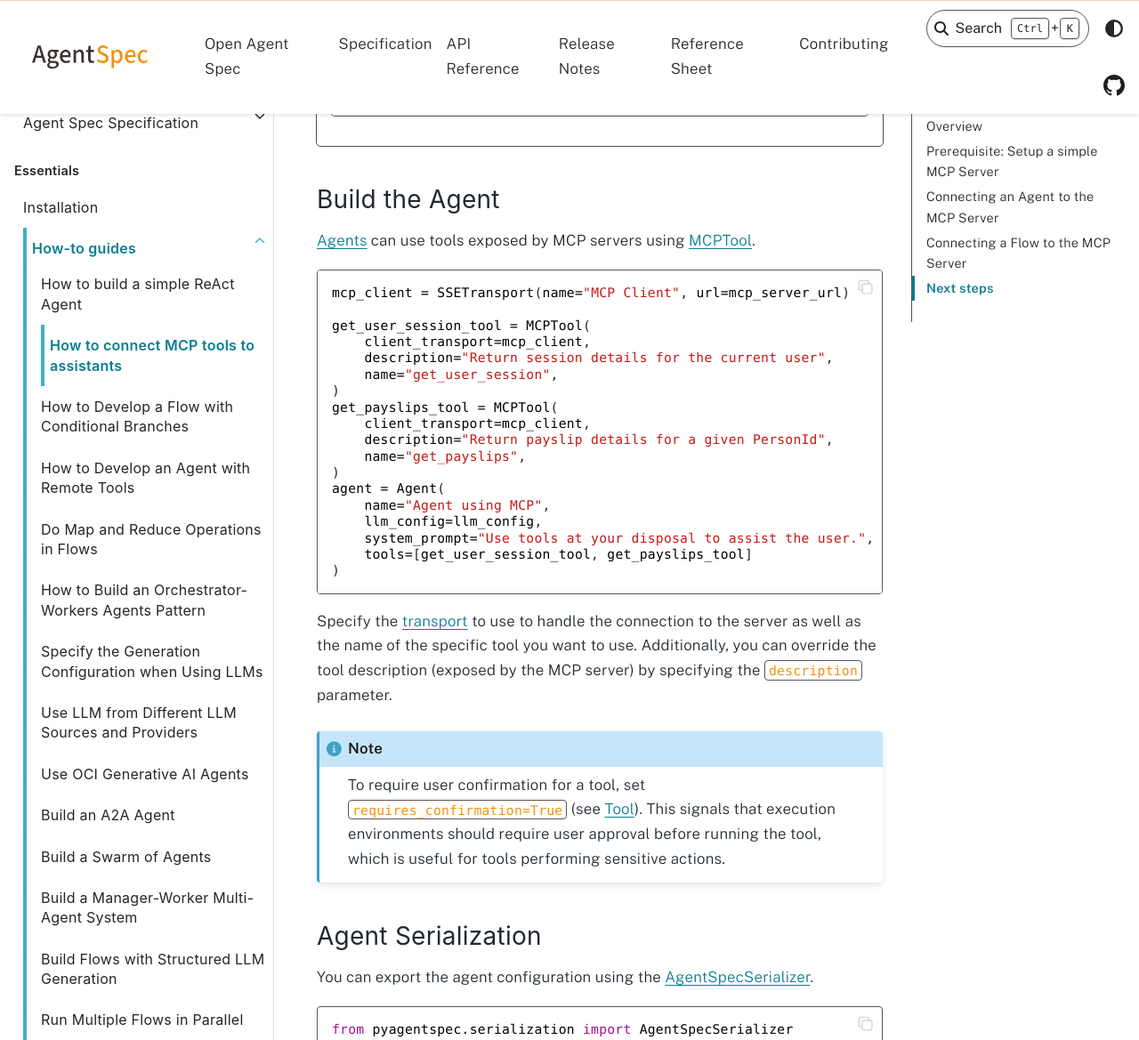
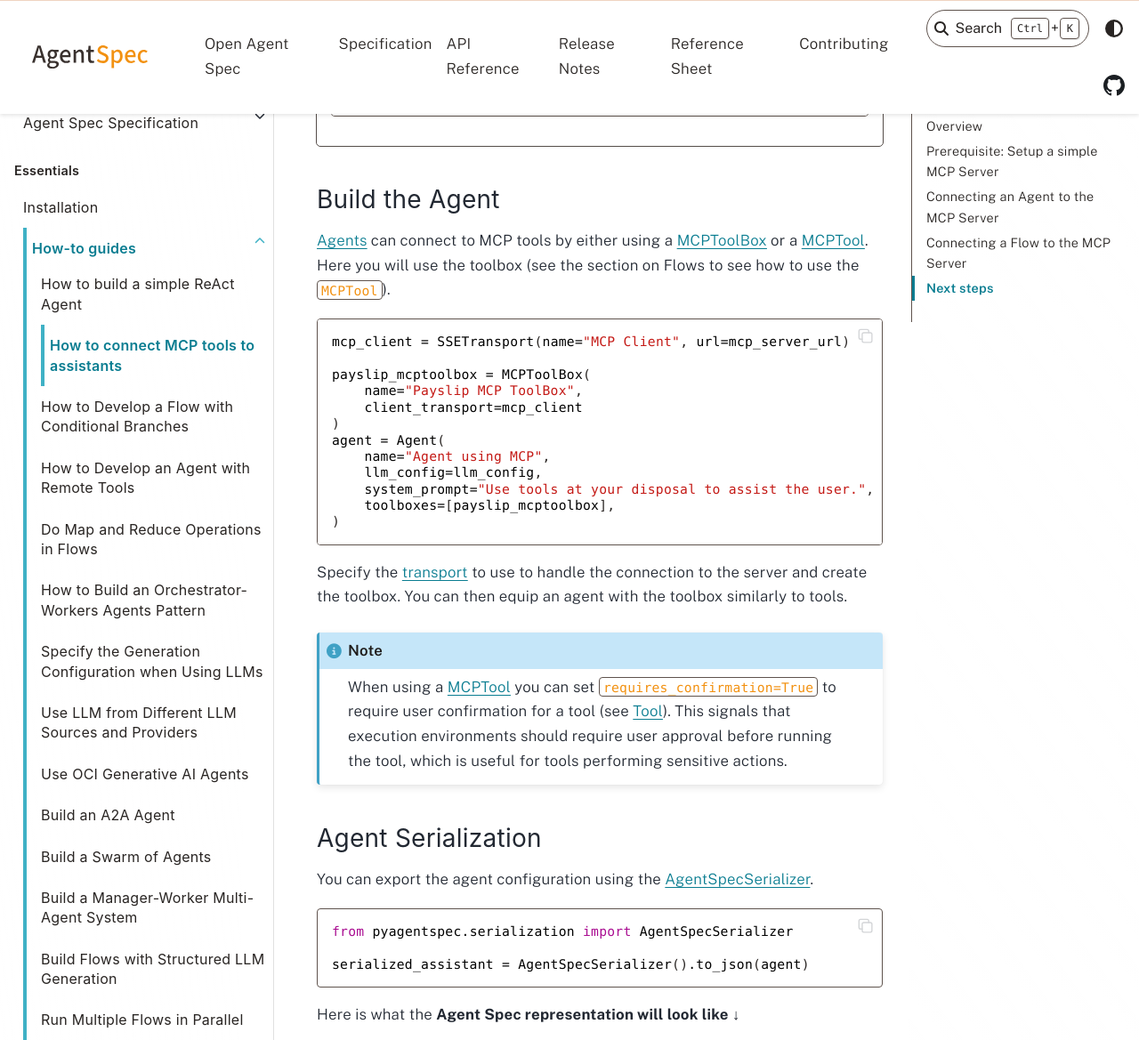
Before and after one commit to oracle/agent-spec, a Sphinx documentation site: the page built from docs/pyagentspec/source/howtoguides/howto_mcp.rst, in a window 1280 px wide and 1400 px high, scrolled down 4119 px, cut to the strip 0-1169 px from the top of the window. Shown: the whole strip at 89% size. Built offline with Sphinx 7.4.7 and the PyData theme 0.15.4, drawn with Linux system fonts in a browser that asks for light colours.

Commit message:
docs: adding ToolBox to MCP guide

```diff
--- a/docs/pyagentspec/source/code_examples/howto_mcp.py
+++ b/docs/pyagentspec/source/code_examples/howto_mcp.py
@@ -89,7 +89,7 @@ from pyagentspec.agent import Agent
 from pyagentspec.flows.edges import ControlFlowEdge, DataFlowEdge
 from pyagentspec.flows.flow import Flow
 from pyagentspec.flows.nodes import EndNode, StartNode, ToolNode
-from pyagentspec.mcp import MCPTool, SSETransport
+from pyagentspec.mcp import MCPTool, MCPToolBox, SSETransport
 from pyagentspec.property import StringProperty
 
 mcp_server_url = f"http://localhost:8080/sse" # change to your own URL
@@ -97,21 +97,15 @@ mcp_server_url = f"http://localhost:8080/sse" # change to your own URL
 # .. start-##_Connecting_an_agent_to_the_MCP_server
 mcp_client = SSETransport(name="MCP Client", url=mcp_server_url)
 
-get_user_session_tool = MCPTool(
-    client_transport=mcp_client,
-    description="Return session details for the current user",
-    name="get_user_session",
-)
-get_payslips_tool = MCPTool(
-    client_transport=mcp_client,
-    description="Return payslip details for a given PersonId",
-    name="get_payslips",
+payslip_mcptoolbox = MCPToolBox(
+    name="Payslip MCP ToolBox",
+    client_transport=mcp_client
 )
 agent = Agent(
     name="Agent using MCP",
     llm_config=llm_config,
     system_prompt="Use tools at your disposal to assist the user.",
-    tools=[get_user_session_tool, get_payslips_tool]
+    toolboxes=[payslip_mcptoolbox],
 )
 # .. end-##_Connecting_an_agent_to_the_MCP_server
 # .. start-##_Export_Agent_to_IR
--- a/docs/pyagentspec/source/howtoguides/howto_mcp.rst
+++ b/docs/pyagentspec/source/howtoguides/howto_mcp.rst
@@ -87,21 +87,21 @@ Select an LLM from the options below:
 Build the Agent
 ---------------
 
-:ref:`Agents <agent>` can use tools exposed by MCP servers using :ref:`MCPTool <mcptool>`.
+:ref:`Agents <agent>` can connect to MCP tools by either using a :ref:`MCPToolBox <mcptoolbox>` or a :ref:`MCPTool <mcptool>`.
+Here you will use the toolbox (see the section on Flows to see how to use the ``MCPTool``).
 
 .. literalinclude:: ../code_examples/howto_mcp.py
     :language: python
     :start-after: .. start-##_Connecting_an_agent_to_the_MCP_server
     :end-before: .. end-##_Connecting_an_agent_to_the_MCP_server
 
-Specify the :doc:`transport <../api/mcp>` to use to handle the connection to the server
-as well as the name of the specific tool you want to use. Additionally, you can override the tool
-description (exposed by the MCP server) by specifying the ``description`` parameter.
+Specify the :doc:`transport <../api/mcp>` to use to handle the connection to the server and create the toolbox.
+You can then equip an agent with the toolbox similarly to tools.
 
 .. note::
-    To require user confirmation for a tool, set ``requires_confirmation=True`` (see :ref:`Tool <tool>`).
-    This signals that execution environments should require user approval before running the tool, which is useful
-    for tools performing sensitive actions.
+    When using a :ref:`MCPTool <mcptool>` you can set ``requires_confirmation=True`` to require user confirmation
+    for a tool (see :ref:`Tool <tool>`). This signals that execution environments should require user approval before
+    running the tool, which is useful for tools performing sensitive actions.
 
 Agent Serialization
 -------------------
```
Also changed, not shown: docs/pyagentspec/source/agentspec_config_examples/howto_mcp_agent.json (+15 -31 lines), docs/pyagentspec/source/agentspec_config_examples/howto_mcp_agent.yaml (+13 -24 lines), docs/pyagentspec/source/agentspec/json_spec/agentspec_json_spec_25_4_2.json, 1 other file.
